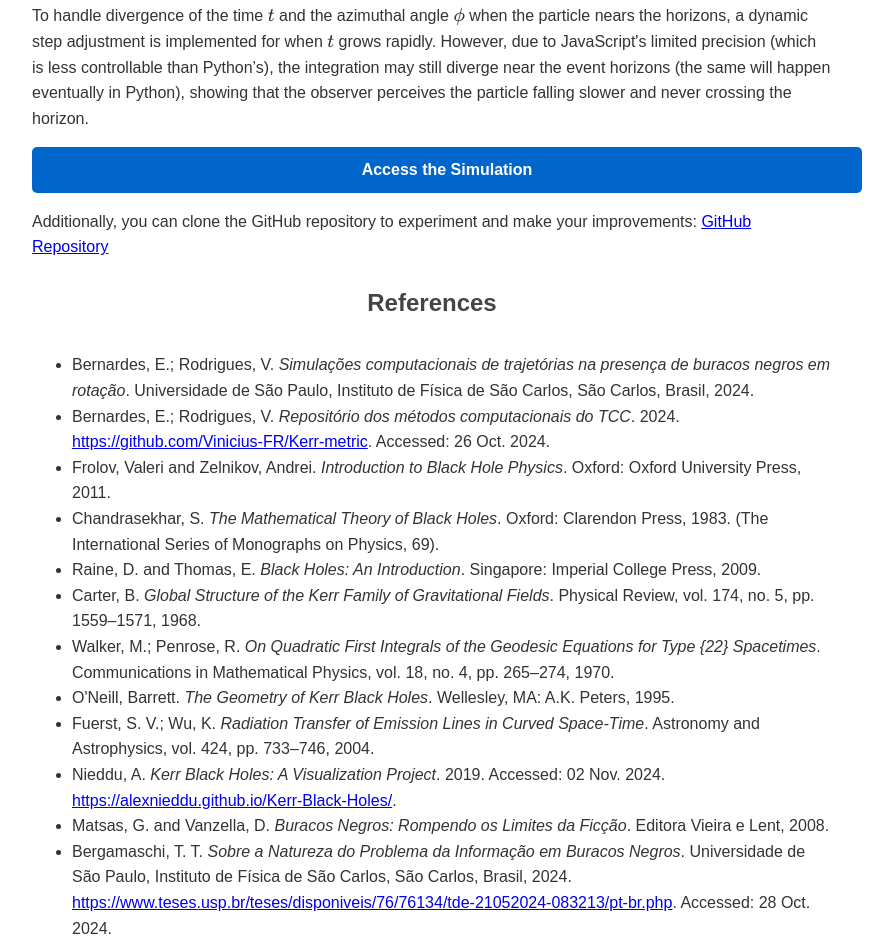
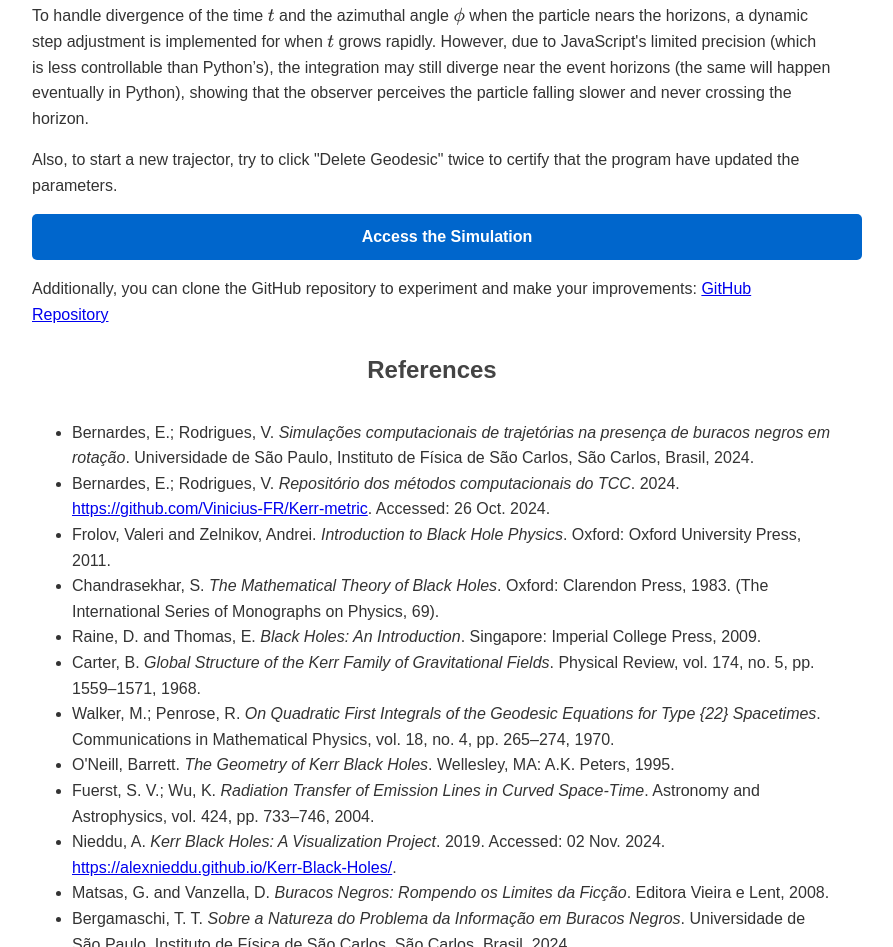
Before and after one commit to Vinicius-FR/Kerr-metric, a plain HTML site: page index.html in a window 1280 px wide. Shown: the part 1745-2692 px from the top of the page, without its empty margins (208-1101 px from the left). Drawn offline with nearby package versions, Linux system fonts and the light colour scheme.

Commit message:
versão 03/11/2024

```diff
--- a/index.html
+++ b/index.html
@@ -112,6 +112,8 @@
 
     <p>To handle divergence of the time \(t\) and the azimuthal angle \(\phi\) when the particle nears the horizons, a dynamic step adjustment is implemented for when \(t\) grows rapidly. However, due to JavaScript's limited precision (which is less controllable than Python’s), the integration may still diverge near the event horizons (the same will happen eventually in Python), showing that the observer perceives the particle falling slower and never crossing the horizon.</p>
 
+    <p>Also, to start a new trajector, try to click "Delete Geodesic" twice to certify that the program have updated the parameters.</p>
+
     <a href="https://vinicius-fr.github.io/Kerr-metric/Web/KerrGeodesicSimulator.html" class="button-link">Access the Simulation</a>
     <p>Additionally, you can clone the GitHub repository to experiment and make your improvements: <a href="https://github.com/Vinicius-FR/Kerr-metric/">GitHub Repository</a></p>
 
```
